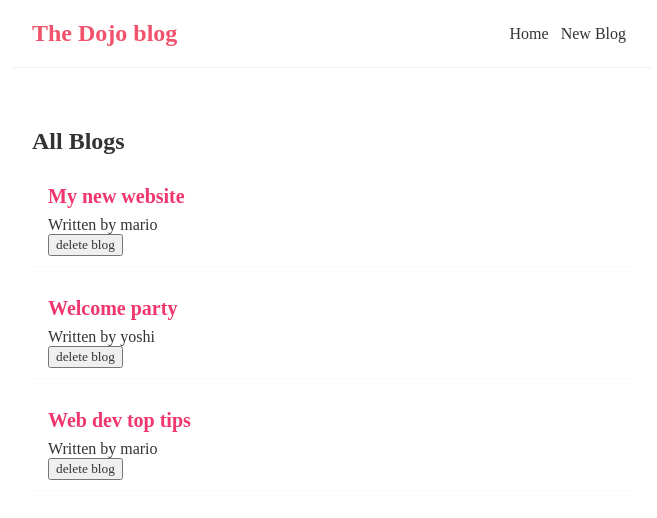
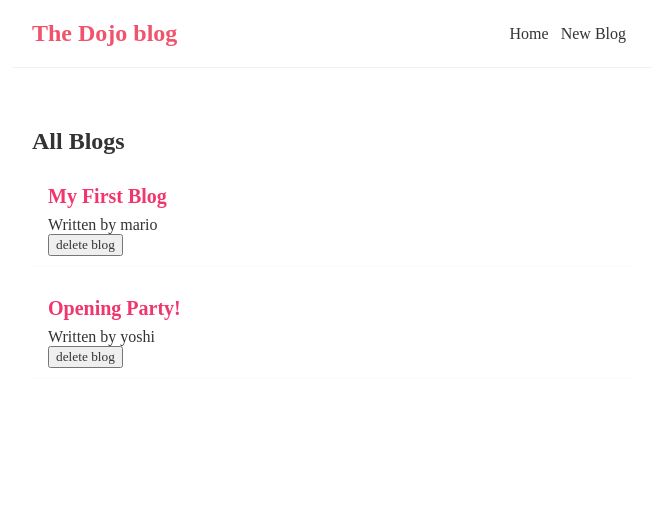
Before and after one commit to PETRUSBLACK/Dojo-Blog-2, a React (Create React App) app: page / in a window 1280 px wide. Shown: the top 518 px of the page, without its empty margins (308-965 px from the left). Built offline with nearby package versions, Linux system fonts and the light colour scheme; data requests are answered from the project's data file.

Commit message:
adding the fetch

```diff
--- a/src/Home.js
+++ b/src/Home.js
@@ -2,19 +2,26 @@
 import BlogList from './BlogList';
 
 const Home = () => {
-    const [blogs, setBlogs] = useState([
-        {title : 'My new website', body: 'lorem ipsum...', author: 'mario', id:1},
-        {title : 'Welcome party', body: 'lorem ipsum...', author: 'yoshi', id:2},
-        {title : 'Web dev top tips', body: 'lorem ipsum...', author: 'mario', id: 3}
-    ])
+    const [blogs, setBlogs] = useState(null);
 
     const handleDelete = (id) => {
         const newBlogs = blogs.filter( blog => blog.id !== id);
-        setBlogs(newBlogs)}
+        setBlogs(newBlogs);
+    }
+
+    useEffect( () => {
+        fetch('http://localhost:8000/blogs')
+            .then(res => {
+                return res.json();
+            })
+            .then(data => {
+                setBlogs(data);
+            });
+    },[]);
 
     return (
         <div className="home">
-            <BlogList blogs={blogs} title="All Blogs" handleDelete={handleDelete}/>
+            { blogs && <BlogList blogs={blogs} title="All Blogs" handleDelete={handleDelete}/>}
         </div>
      );
 }
```
